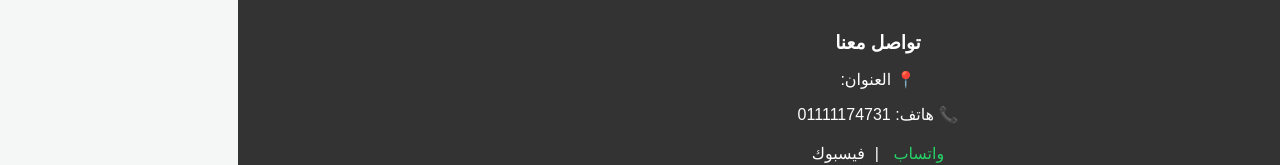
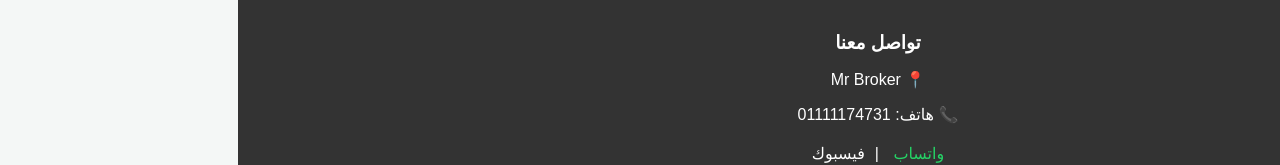
Before and after one commit to sprayzshot1-spec/real-estate-engine, a Next.js app: page / in a window 1280 px wide. Shown: the part 341-506 px from the top of the page. Built offline with nearby package versions, Linux system fonts and the light colour scheme; no server answers.

Commit message:
Update layout.js

```diff
--- a/app/layout.js
+++ b/app/layout.js
@@ -18,7 +18,7 @@ export default function RootLayout({ children }) {
 
         <footer style={{ marginTop: '50px', padding: '30px 20px', background: '#333', color: '#fff', textAlign: 'center' }}>
           <h3 style={{ marginBottom: '15px' }}>تواصل معنا</h3>
-          <p>📍 العنوان: </p>
+          <p>📍 Mr Broker </p>
           <p>📞 هاتف: 01111174731</p>
           <div style={{ marginTop: '20px' }}>
             {/* الروابط الخارجية تبقى a كما هي */}
```
